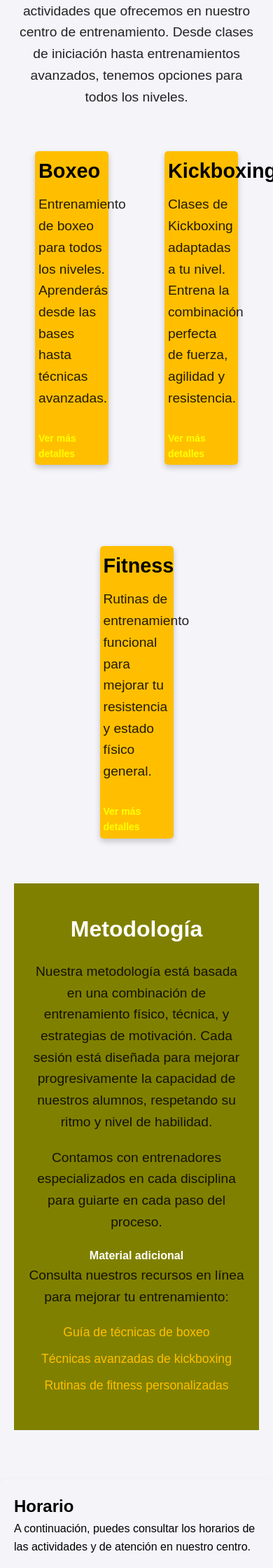
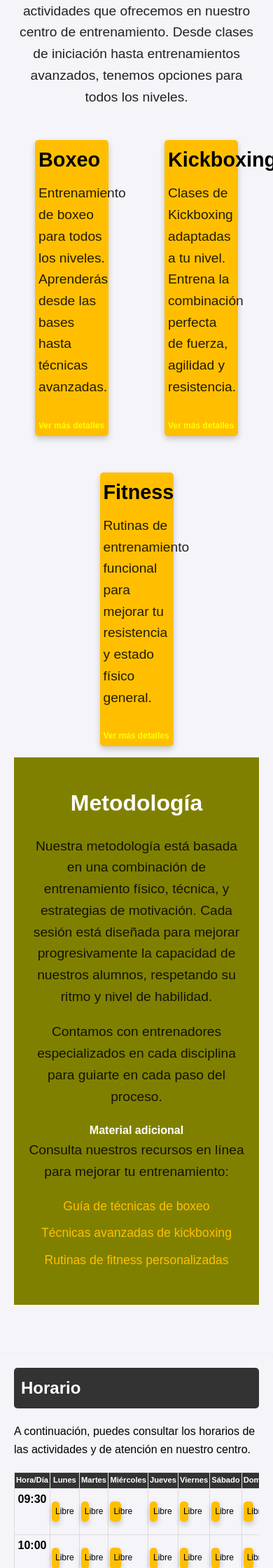
Before and after one commit to EgoitzAB/gimWeb, a Django app: page / in a window 390 px wide. Shown: the part 625-2865 px from the top of the page at 70% size. Run offline with Django 5.2, Linux system fonts and the light colour scheme; data that the repository does not hold is empty; some libraries are stand-ins or nearby versions.

Commit message:
horario ajustado, tanto pdf como css, falta el modelo y el view

```diff
--- a/core/templates/core/home.html
+++ b/core/templates/core/home.html
@@ -66,7 +66,6 @@
     </section>
 </section>
 
-<!-- Sección de Horario -->
 <section id="horario">
     <h2>Horario</h2>
     <p>A continuación, puedes consultar los horarios de las actividades y de atención en nuestro centro.</p>
@@ -78,25 +77,24 @@
             <thead>
                 <tr>
                     <th>Hora/Día</th>
-                    {% for dia in horarios_por_dia %}
+                    {% for dia in dias %}
                         <th>{{ dia }}</th>
                     {% endfor %}
                 </tr>
             </thead>
             <tbody>
                 <!-- Filas de horas -->
-                {% for hora in horas %}
+                {% for fila in tabla_horarios %}
                     <tr>
-                        <td class="hora">{{ hora }}</td>
-                        {% for dia, actividades in horarios_por_dia.items %}
+                        <td class="hora">{{ fila.hora }}</td>
+                        {% for actividades in fila.celdas %}
                             <td>
                                 {% for actividad in actividades %}
-                                    {% if actividad.hora_inicio|time:"H:i" == hora %}
                                     <div class="actividad">{{ actividad.actividad }}</div>
+                                {% endfor %}
+                                {% if actividades|length == 0 %}
+                                    <div class="actividad">Libre</div>
                                 {% endif %}
-                                {% empty %}
-                                    <div class="actividad">Libre</div>
-                                {% endfor %}
                             </td>
                         {% endfor %}
                     </tr>
@@ -109,23 +107,50 @@
     <button id="descargar-pdf" class="btn">Descargar Horario en PDF</button>
 </section>
 
+<!-- Carga jsPDF -->
+<script src="https://cdnjs.cloudflare.com/ajax/libs/jspdf/2.5.1/jspdf.umd.min.js"></script>
 
-<script src="https://cdnjs.cloudflare.com/ajax/libs/jspdf/2.5.1/jspdf.umd.min.js"></script>
+<!-- Carga autoTable -->
+<script src="https://cdnjs.cloudflare.com/ajax/libs/jspdf-autotable/3.5.26/jspdf.plugin.autotable.min.js"></script>
+
 <script>
-    // Función para generar el PDF del horario
    document.getElementById('descargar-pdf').addEventListener('click', function () {
        const { jsPDF } = window.jspdf;
        const doc = new jsPDF();
        doc.setFontSize(18);
        doc.text('Horario de Actividades', 20, 20);
 
-        const horariosTexto = document.getElementById('horario').innerText;
-        doc.setFontSize(12);
-        doc.text(horariosTexto, 20, 30);
+       // Configuramos las columnas de la tabla
+       const horariosTexto = document.getElementById('horario');
+       const table = horariosTexto.querySelector('table');
+
+       const rows = [];
+       table.querySelectorAll('tr').forEach(row => {
+           const rowData = [];
+           row.querySelectorAll('th, td').forEach(cell => {
+               rowData.push(cell.innerText);
+           });
+           rows.push(rowData);
+       });
+
+       // Establecer el formato de la tabla en PDF
+       doc.autoTable({
+           head: [rows[0]],  // Cabezera de la tabla (los días de la semana)
+           body: rows.slice(1),  // El resto de las filas (horarios y actividades)
+           startY: 30,  // Donde empieza la tabla
+           theme: 'striped',  // Tema con filas alternas sombreadas
+           headStyles: {
+               fillColor: [51, 51, 51], // Color de fondo de la cabecera
+               textColor: 255,  // Color del texto
+               fontSize: 12,  // Tamaño de fuente para los encabezados
+           },
+           margin: { top: 20, left: 10, right: 10 },  // Márgenes alrededor de la tabla
+           tableWidth: 'auto',  // Hacer que la tabla se ajuste automáticamente al ancho
+       });
+
+       // Guardar el PDF generado
        doc.save('horario-actividades.pdf');
    });
 </script>
 
-
-
 {% endblock content %}
--- /dev/null
+++ b/core/utils.py
@@ -0,0 +1,25 @@
+from datetime import datetime
+
+def generar_horario(horarios):
+    """
+    Genera una tabla de horarios organizada por días y horas.
+    :param horarios: QuerySet de objetos Horario.
+    :return: Diccionario con días, horas y la tabla de horarios.
+    """
+    dias = ['Lunes', 'Martes', 'Miércoles', 'Jueves', 'Viernes', 'Sábado', 'Domingo']
+    horas = [f"{h}:30" if h % 2 != 0 else f"{h}:00" for h in range(9, 23)]
+    horas = [datetime.strptime(h, "%H:%M").time() for h in horas]  # Convertir a time
+
+    tabla_horarios = []
+    for hora in horas:
+        fila = {'hora': hora.strftime("%H:%M"), 'celdas': []}
+        for dia in dias:
+            actividades = [
+                horario for horario in horarios
+                if horario.dia == dia
+                and horario.hora_inicio <= hora < horario.hora_fin
+            ]
+            fila['celdas'].append(actividades)
+        tabla_horarios.append(fila)
+
+    return {'dias': dias, 'tabla_horarios': tabla_horarios}
--- a/core/views.py
+++ b/core/views.py
@@ -1,37 +1,30 @@
 from django.shortcuts import render
 from django.views.generic import TemplateView
-from .models import Seccion, Horario
+from .models import Seccion, Horario, Noticia
+from core.utils import generar_horario
+
 
 class HomeView(TemplateView):
     template_name = 'core/home.html'
 
     def get_context_data(self, **kwargs):
         context = super().get_context_data(**kwargs)
+
+        # Secciones ya existentes
         context['secciones'] = Seccion.objects.all()
-        print(context['secciones'])
+
+        # Generar el horario y agregarlo al contexto
+        horarios = Horario.objects.all().order_by('dia', 'hora_inicio')
+        horarios_data = generar_horario(horarios)
+        context.update(horarios_data)
+
         return context
 
+
 def mostrar_horarios(request):
-    # Obtener todos los horarios de la base de datos
     horarios = Horario.objects.all().order_by('dia', 'hora_inicio')
-
-    # Organizar los horarios por días
-    dias = ['Lunes', 'Martes', 'Miércoles', 'Jueves', 'Viernes', 'Sábado', 'Domingo']
-    horarios_por_dia = {dia: [] for dia in dias}
-
-    for horario in horarios:
-        horarios_por_dia[horario.dia].append(horario)
-
-    # Generar la lista de horas
-    horas = []
-    for h in range(7, 22):  # Desde las 7 AM hasta las 10 PM
-        horas.append(f"{h}:00")
-
-    return render(request, 'core/horarios.html', {'horarios_por_dia': horarios_por_dia, 'horas': horas})
-
-
-from django.shortcuts import render
-from .models import Noticia
+    context = generar_horario(horarios)  # Reutilizamos la lógica
+    return render(request, 'core/horarios.html', context)
 
 def instalaciones(request):
     # Información estática de la instalación
--- a/static/css/main.css
+++ b/static/css/main.css
@@ -528,22 +528,36 @@ a {
     background-color: #f4f4f9;
     border-radius: 8px;
     box-shadow: 0 4px 8px rgba(0, 0, 0, 0.1);
+    max-height: auto; /* Elimina la restricción de altura para no tener scroll */
+    overflow: hidden; /* Evita el scroll dentro de la sección */
+}
+
+/* Título de la sección con fondo negro y texto blanco */
+#horario h2 {
+    background-color: #333;
+    color: #fff;
+    padding: 10px;
+    border-radius: 5px;
+    margin-bottom: 20px;
 }
 
 /* Estilos para la tabla de horarios */
 .horarios-cuadricula {
-    overflow-x: auto;
     margin-top: 20px;
+    width: 100%;
+    overflow-x: auto; /* Permite que la tabla se ajuste horizontalmente */
 }
 
+/* Estilos generales de la tabla */
 table {
     width: 100%;
     border-collapse: collapse;
     text-align: center;
 }
 
+/* Estilo para las celdas de la tabla */
 th, td {
-    padding: 10px;
+    padding: 8px;
     border: 1px solid #ddd;
 }
 
@@ -553,40 +567,83 @@ th {
 }
 
 td {
-    min-width: 120px;
+    min-width: 80px;
     vertical-align: top;
     position: relative;
+    font-size: 0.9rem; /* Ajuste para texto más pequeño */
 }
 
+/* Ajuste para la columna de horas */
 .hora {
     font-weight: bold;
+    font-size: 1rem;
 }
 
 .actividad {
     background-color: #ffbf00;
     padding: 5px;
     border-radius: 5px;
-    font-size: 14px;
+    font-size: 13px;
     color: #000;
-    margin-top: 2rem;
-    margin-bottom: 4rem;
+    margin-top: 1rem;
+    margin-bottom: 1rem;
 }
 
-/* Botón para descarga en PDF */
+/* Estilo para el botón de generar PDF */
 #descargar-pdf {
     margin-top: 20px;
-    padding: 10px 20px;
+    padding: 12px 20px;
     background-color: #333;
     color: #fff;
     border: none;
     border-radius: 5px;
     cursor: pointer;
+    font-size: 16px;
+    font-weight: bold;
+    text-transform: uppercase;
+    transition: background-color 0.3s ease;
 }
 
 #descargar-pdf:hover {
-    background-color: #ff4500;
+    background-color: #ff4500; /* Cambiar el color de fondo cuando se pasa el mouse */
 }
 
+/* Media query para pantallas más pequeñas */
+@media (max-width: 768px) {
+    /* Ajustar el tamaño de las celdas de la tabla en pantallas pequeñas */
+    td, th {
+        padding: 3px;
+        font-size: 0.8rem; /* Reducir el tamaño del texto */
+        min-width: 50px;
+    }
+
+    /* Ajustar la altura de la tabla */
+    #horario {
+        max-height: none; /* Quitar la restricción de altura */
+    }
+
+    /* Ajustar el tamaño del botón en pantallas pequeñas */
+    #descargar-pdf {
+        font-size: 14px;
+        padding: 10px 15px;
+    }
+}
+
+@media (max-width: 480px) {
+    td, th {
+        padding: 2px;
+        font-size: 0.7rem; /* Aún más pequeño el texto */
+        min-width: 30px;
+    }
+
+    .actividad {
+        font-size: 12px;
+    }
+
+    #descargar-pdf {
+        font-size: 0.8rem;
+    }
+}
 
 /* PÁGINA DE INSTALACIONES */
 #instalaciones {
--- a/templates/pages/footer.html
+++ b/templates/pages/footer.html
@@ -31,10 +31,10 @@
 
     <!-- Iconos de redes sociales -->
     <div class="footer-section footer-social">
-        <a href="https://www.facebook.com/tu_pagina" target="_blank" class="social-icon">
+        <a href="https://www.facebook.com/p/Kickboxing-Center-Salamanca-100057844921710/" target="_blank" class="social-icon">
             <i class="fab fa-facebook"></i> Facebook
         </a>
-        <a href="https://www.instagram.com/tu_usuario" target="_blank" class="social-icon">
+        <a href="https://www.instagram.com/kickboxingcentersalamanca/?hl=es" target="_blank" class="social-icon">
             <i class="fab fa-instagram"></i> Instagram
         </a>
     </div>
```
Also changed, not shown: core/templates/core/horarios.html (added, +38 -0 lines), core/tests.py (+66 -1 lines). Lines whose indentation alone changed are shown as unchanged.
